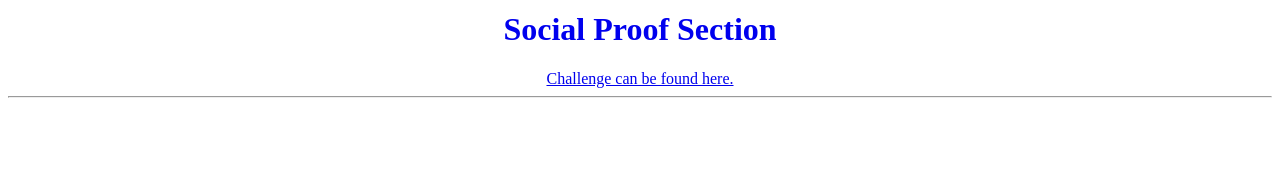
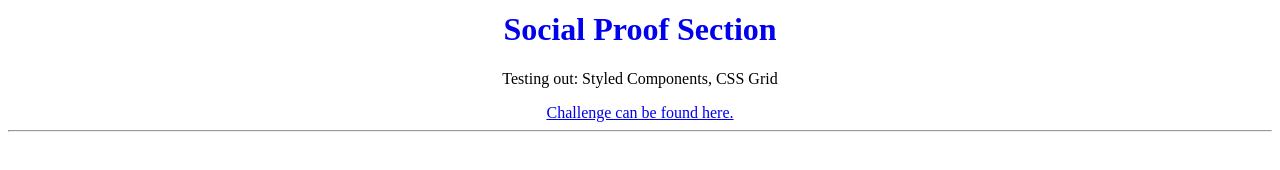
Before and after one commit to bernardmma/frontend-mentor, a Gatsby site: page / in a window 1280 px wide. Shown: the part 322-492 px from the top of the page. Built offline with nearby package versions, Linux system fonts and the light colour scheme; Gatsby itself is replaced by a stand-in of ours.

Commit message:
add what things I'm practicing on

```diff
--- a/src/pages/index.js
+++ b/src/pages/index.js
@@ -16,6 +16,10 @@ const StyledLink = styled(props => <Link {...props} />)`
   text-decoration: none;
 `;
 
+const Text = styled.p`
+  margin-bottom: 1em;
+`;
+
 const Home = () => {
   return (
     <Container>
@@ -24,6 +28,7 @@ const Home = () => {
         <h1>Social Proof Section</h1>
       </StyledLink>
 
+      <Text>Testing out: Styled Components, CSS Grid</Text>
       <a href="https://www.frontendmentor.io/challenges/social-proof-section-6e0qTv_bA" target="_blank">Challenge can be found here.</a>
 
       <hr />
```
